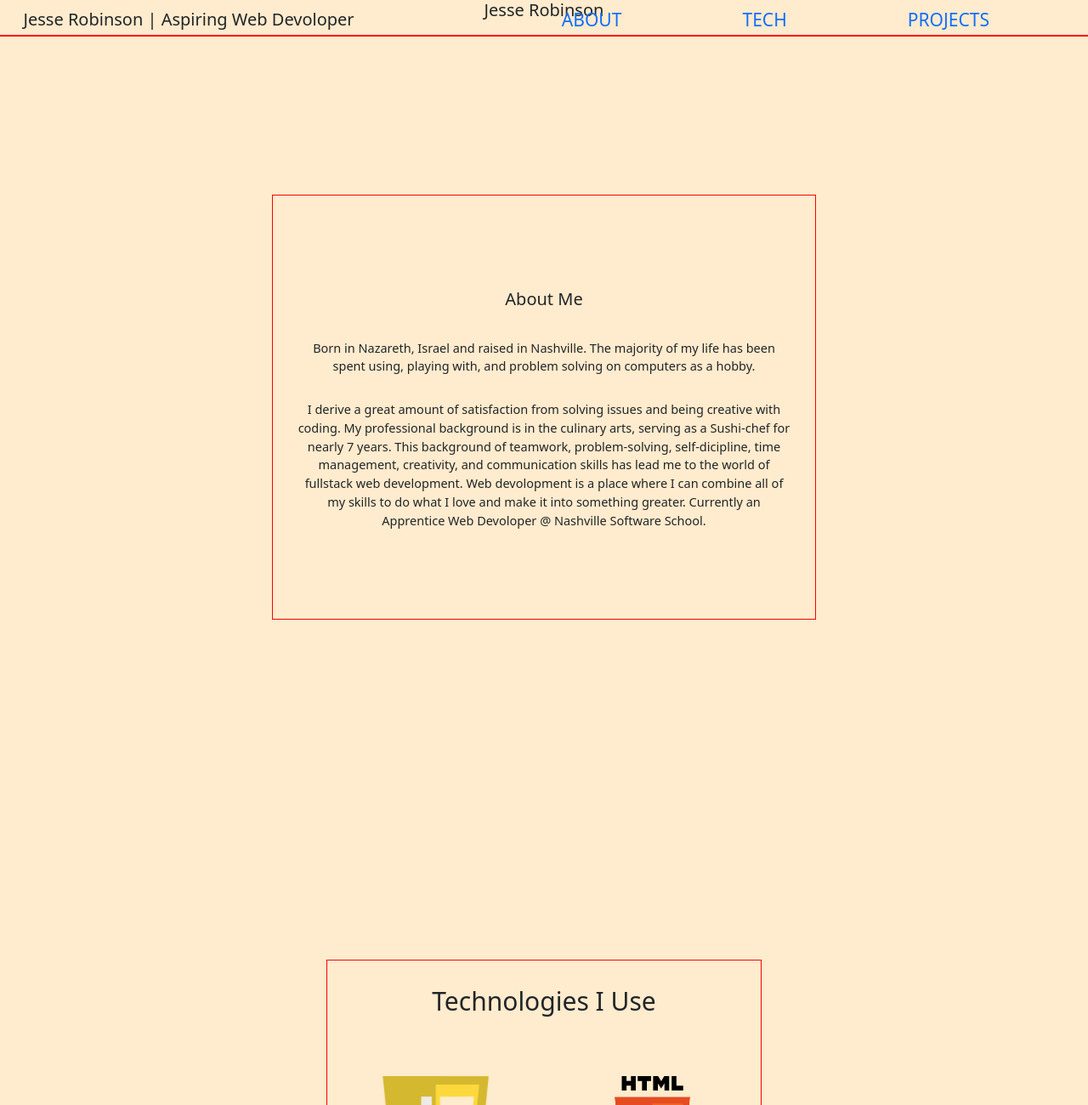
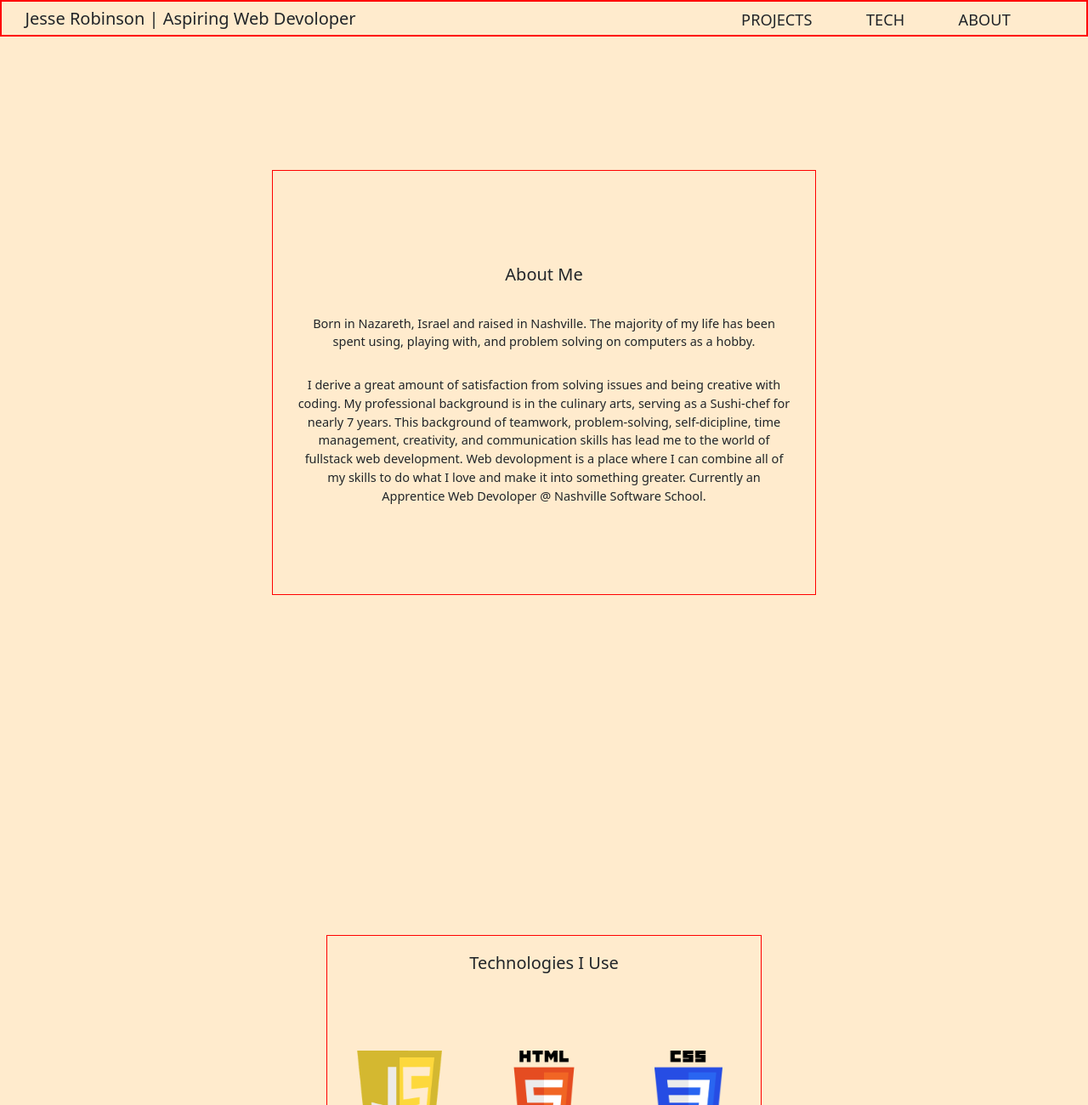
Before and after one commit to jrobinson0529/personal-bio-site, a plain HTML site: page index.html in a window 1280 px wide. Shown: the top 1300 px of the page at 85% size. Drawn offline with nearby package versions, Linux system fonts and the light colour scheme.

Commit message:
Revert "added links to each button on navbar that hops to sections of page"

```diff
--- a/index.html
+++ b/index.html
@@ -17,21 +17,17 @@
 
   <body>
     <!-- Navigation -->
-    <nav class="">
-      <h1 class="navbar-myname navbar-brand">Jesse Robinson | Aspiring Web Devoloper</h1>
-      <ul id="navLinks" class="nav-links d-flex flex-row justify-content-end navbar-nav">
-        <li><a href="#aboutPage" id="navToBio">ABOUT</a></li>
-        <li><a href="#technologiesPage" id="navToTechnologies">TECH</a></li>
-        <li><a href="#projects-section-nav-anchor" id="navToProjects">PROJECTS</a></li>
+    <nav>
+      <h1 class="navbar-myname">Jesse Robinson | Aspiring Web Devoloper</h1>
+      <ul id="navLinks" class="nav-links">
+        <li><a id="navToBio">ABOUT</a></li>
+        <li><a id="navToTechnologies">TECH</a></li>
+        <li><a id="navToProjects">PROJECTS</a></li>
       </ul>
     </nav>
     <!-- End Navigation -->
 
     <!-- Primary View -->
-    <div class="h-100" id="landingPage">
-      <h2>Jesse Robinson</h2>
-    </div>
-
     <div class="about-page" class="fullPage" id="aboutPage">
       <!-- <div class="about-page-content-container"> -->
       <h2>About Me</h2>
@@ -69,7 +65,7 @@
        <div class="logo-img-container"><img src="img/Visual_Studio_Code_1.35_icon.svg" alt="JavaScript Logo"></div>
     </div>
     <!-- PROJECTS PAGE WHERE JS ADDS THEM -->
-    <h2 class="m-5 fs-1"  id="projects-section-nav-anchor">Projects</h2>
+    <h2 class="m-5 fs-1">Projects</h2>
     <div class="projects-page" id="projectsPage"></div>
 
 
--- a/style.css
+++ b/style.css
@@ -14,7 +14,7 @@ body {
 nav {
   height: 4.25em;
   padding: .75em;
-  border-bottom: 2px solid red;
+  border: 2px solid red;
   width: 100%;
   position: fixed;
   top: 0;
@@ -24,13 +24,13 @@ nav {
   font-weight: 400;
 }
 .nav-links {
-  margin: 0 3.75em;
+  margin: 0 5em;
 }
 .nav-links li,
 .nav-links li a {
-  margin: 0 2em;
-  width: fit-content;
-  font-size: 1.45em;
+  font-size: 1.35em;
+  margin: 0em 1em;
+  float: right;
   list-style: none;
   text-decoration: none;
 }
@@ -67,7 +67,7 @@ h1 {
   justify-content: center;
   align-items: flex-start;
   width: 40%;
-  height: auto;
+  height: 500px;
   border: 1px solid red;
 }
 .technologies-page ul {
@@ -75,7 +75,6 @@ h1 {
   list-style: none;
 }
 .technologies-page h2 {
-  font-size: 3em;
   margin: 1em;
   text-align: center;
   width: 100%;
@@ -84,10 +83,10 @@ h1 {
 .logo-img-container {
   display: flex;
   justify-content: center;
-  margin: 4em 2em;
-  width: 125px;
-  height: 125px;
-  flex: 1 0 30%;
+  margin: 2em;
+  width: 100px;
+  height: 100px;
+  flex: 1 0 20%;
 }
 .logo-img-container img {
   width: inherit;
```
